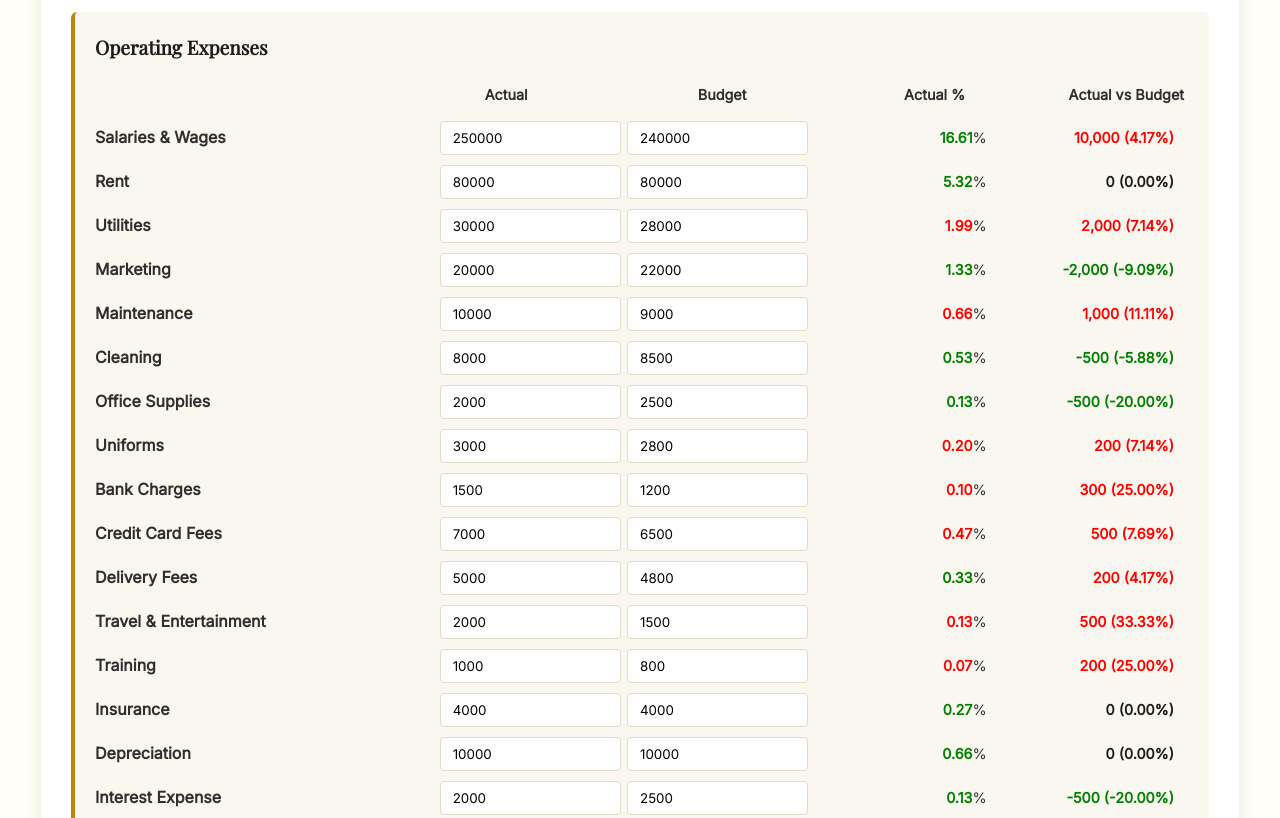
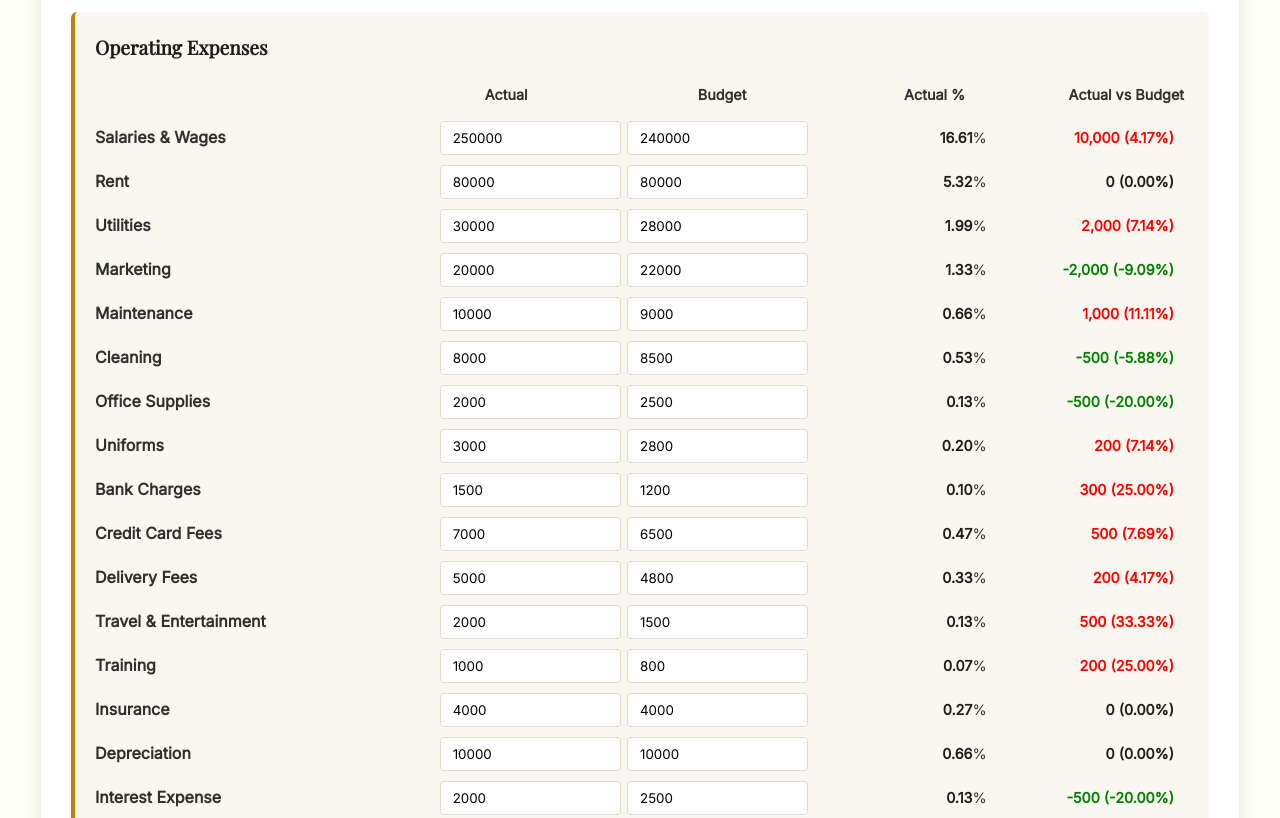
Before and after one commit to rnbtransolution/consultant, a plain HTML site: page PnL-Form.html in a window 1280 px wide. Shown: the part 1100-1918 px from the top of the page. Drawn offline with nearby package versions, Linux system fonts and the light colour scheme.

Commit message:
Add files via upload

```diff
--- a/PnL-Form.html
+++ b/PnL-Form.html
@@ -533,8 +533,23 @@
             element.textContent = percentage.toFixed(2);
             element.classList.remove('positive', 'negative');
 
-            // Get the corresponding budget percentage for comparison
-            const budgetId = id.replace('Percent', 'Budget'); // e.g., 'foodCostPercent' -> 'foodCostBudget'
+            // List of IDs for Operating Expenses percentages that should NOT have color changes
+            const noColorChangeIds = [
+                'salariesWagesPercent', 'rentPercent', 'utilitiesPercent', 'marketingPercent',
+                'maintenancePercent', 'cleaningPercent', 'officeSuppliesPercent', 'uniformsPercent',
+                'bankChargesPercent', 'creditCardFeesPercent', 'deliveryFeesPercent',
+                'travelEntertainmentPercent', 'trainingPercent', 'insurancePercent',
+                'depreciationPercent', 'interestExpensePercent', 'otherExpensesPercent',
+                'totalOperatingExpensesPercent'
+            ];
+
+            if (noColorChangeIds.includes(id)) {
+                // Do not apply positive/negative classes for these specific IDs
+                return;
+            }
+
+            // Existing logic for applying positive/negative classes based on variance
+            const budgetId = id.replace('Percent', 'Budget');
             const budgetValue = getFloatValue(budgetId);
             let budgetPercentage = 0;
             const totalRevenueBudget = getFloatValue('totalRevenueBudget');
@@ -544,15 +559,15 @@
             }
 
             if (isCostOrExpense) {
-                if (percentage < budgetPercentage) { // Actual % is lower than budget % for costs/expenses (good)
+                if (percentage < budgetPercentage) {
                     element.classList.add('positive');
-                } else if (percentage > budgetPercentage) { // Actual % is higher than budget % for costs/expenses (bad)
+                } else if (percentage > budgetPercentage) {
                     element.classList.add('negative');
                 }
-            } else { // For revenue and profit percentages
-                if (percentage > budgetPercentage) { // Actual % is higher than budget % for revenue/profit (good)
+            } else {
+                if (percentage > budgetPercentage) {
                     element.classList.add('positive');
-                } else if (percentage < budgetPercentage) { // Actual % is lower than budget % for revenue/profit (bad)
+                } else if (percentage < budgetPercentage) {
                     element.classList.add('negative');
                 }
             }
```
